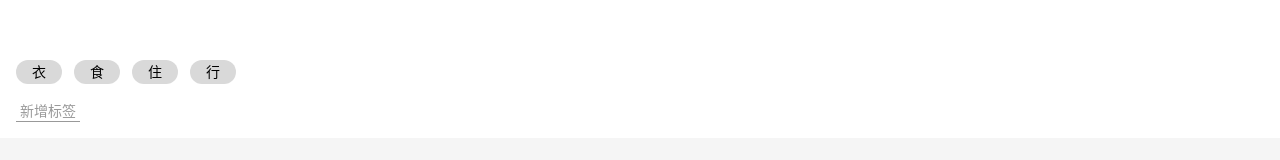
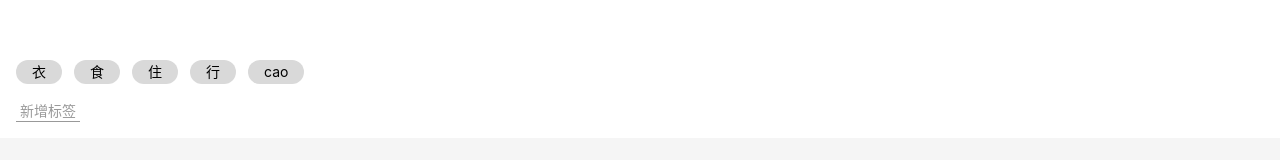
Before and after one commit to Sumuyzzz/fakeTally-vue, a Vue app: page /#/money in a window 1280 px wide. Shown: the part 152-312 px from the top of the page. Built offline with nearby package versions, Linux system fonts and the light colour scheme.

Commit message:
找了一天bug的烂代码

```diff
--- a/src/components/Tags.vue
+++ b/src/components/Money/Tags.vue
@@ -4,7 +4,12 @@
       <button @click="create">新增标签</button>
     </div>
     <ul class="current">
-      <li v-for="tag in dataSource" :key="tag" @click="selected(tag)">
+      <li
+        v-for="tag in dataSource"
+        :key="tag"
+        :class="{ selected: selectedTags.indexOf(tag) >= 0 }"
+        @click="select(tag)"
+      >
         {{ tag }}
       </li>
     </ul>
@@ -17,24 +22,11 @@ import { Component, Prop } from "vue-property-decorator";
 
 @Component
 export default class Tags extends Vue {
-  @Prop() readonly dataSource: string[] | undefined;
+  @Prop(Array) dataSource: string[] | undefined;
   selectedTags: string[] = [];
-  toggle(tag: string) {
-    const index = this.selectedTags.indexOf(tag);
-    if (index >= 0) {
-      this.selectedTags.splice(index, 1);
-    } else {
-      this.selectedTags.push(tag);
-    }
-  }
-
-  create() {
-    const name = window.prompt("请输入标签名");
-    if (name === "") {
-      window.alert("标签名不能为空");
-    } else if (this.dataSource) {
-      this.$emit("update:dataSource", [...this.dataSource, name]);
-    }
+  select(tag: string) {
+    alert(tag);
+    this.selectedTags.push(tag);
   }
 }
 </script>
@@ -57,6 +49,9 @@ export default class Tags extends Vue {
       border-radius: $h/2;
       padding: 0 16px;
       margin-right: 12px;
+      &.selected {
+        filter: invert(100%);
+      }
     }
   }
   .new {
--- a/src/views/Money.vue
+++ b/src/views/Money.vue
@@ -7,17 +7,17 @@
   </Layout>
 </template>
 
-<script >
-import Types from "@/components/Types.vue";
-import Notes from "@/components/Notes.vue";
-import Tags from "@/components/Tags.vue";
-import NumberPad from "@/components/NumberPad.vue";
+<script>
+import Types from "@/components/Money/Types.vue";
+import Notes from "@/components/Money/Notes.vue";
+import Tags from "@/components/Money/Tags.vue";
+import NumberPad from "@/components/Money/NumberPad.vue";
+
 export default {
-  name: "Money",
   components: { Types, Notes, Tags, NumberPad },
   data() {
     return {
-      tags: ["衣", "食", "住", "行"],
+      tags: ["衣", "食", "住", "行", "cao"],
     };
   },
 };
```
Also changed, not shown: src/components/Money/Notes.vue (renamed from src/components/Notes.vue), src/components/Money/NumberPad.vue (renamed from src/components/NumberPad.vue), src/components/Money/Types.vue (renamed from src/components/Types.vue).
